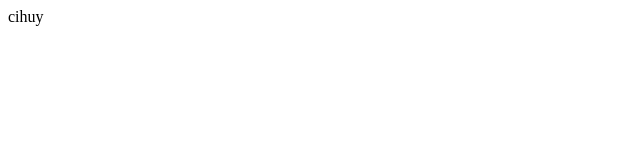
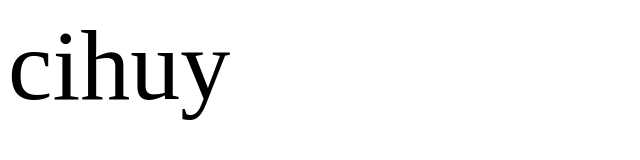
Before and after one commit to cihuy640/Testhtml, a plain HTML site: page index.html in a window 1280 px wide. Shown: the whole page, without its empty margins (0-640 px from the left). Drawn offline with Linux system fonts and the light colour scheme.

Commit message:
update index.html

```diff
--- a/index.html
+++ b/index.html
@@ -1,6 +1,6 @@
 <DOCTYPE html>
 <html>
 <body>
-  <p>cihuy</p>
+  <p style="font-size: 100px;">cihuy</p>
 </body>
 </html>
```
